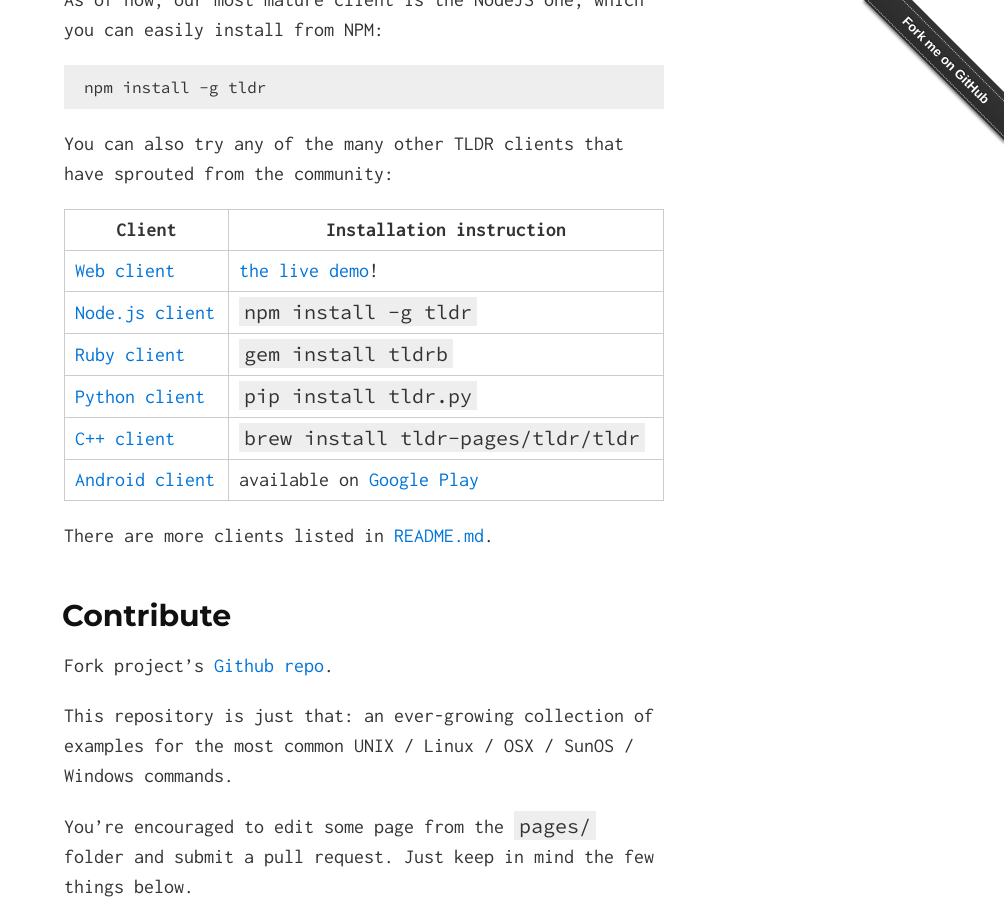
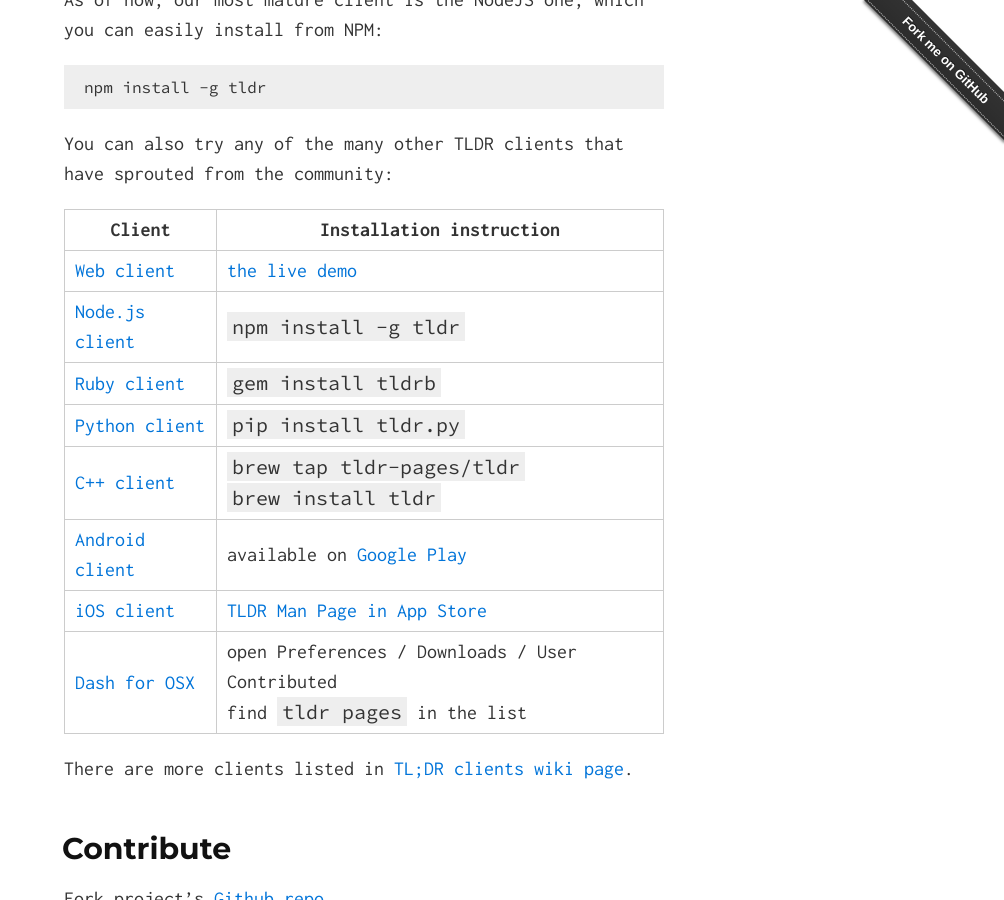
Before and after one commit to tehmoth/tldr-pages.github.io, a Jekyll site: the page built from index.md, in a window 1280 px wide and 900 px high, scrolled down 905 px. Shown: the whole window, without its empty margins (276-1280 px from the left). Built offline with Jekyll 4.4.1, drawn with Linux system fonts in a browser that asks for light colours; comment, search, counter and statistics services are not loaded.

Commit message:
Add Dash client; add iOS client; link to Wiki page instead of README.md

````diff
--- a/index.md
+++ b/index.md
@@ -30,14 +30,16 @@ You can also try any of the many other TLDR clients that have sprouted from the
 
 Client                                                                | Installation instruction
 ----------------------------------------------------------------------|----------------------------------------------------------------------------------------------------
-[Web client](https://github.com/ostera/tldr.jsx)                       | [the live demo](https://ostera.github.io/tldr.jsx)!
+[Web client](https://github.com/ostera/tldr.jsx)                       | [the live demo](https://ostera.github.io/tldr.jsx)
 [Node.js client](https://github.com/tldr-pages/tldr-node-client)      | ```npm install -g tldr```
 [Ruby client](https://github.com/YellowApple/tldrb)                   | ```gem install tldrb```
 [Python client](https://github.com/lord63/tldr.py)                    | ```pip install tldr.py```
-[C++ client](https://github.com/tldr-pages/tldr-cpp-client)           | ```brew install tldr-pages/tldr/tldr```
+[C++ client](https://github.com/tldr-pages/tldr-cpp-client)           | ```brew tap tldr-pages/tldr``` <br> ```brew install tldr```
 [Android client](https://github.com/gianasista/tldr-viewer)           | available on [Google Play](https://play.google.com/store/apps/details?id=de.gianasista.tldr_viewer)
+[iOS client](https://github.com/freesuraj/TLDR) | [TLDR Man Page in App Store](https://appsto.re/sg/IQ0-_.i)
+[Dash for OSX](https://github.com/Moddus/tldr-python-dash-docset) | open Preferences / Downloads / User Contributed <br> find `tldr pages` in the list
 
-There are more clients listed in [README.md]({{ site.github }}/blob/master/README.md#clients).
+There are more clients listed in [TL;DR clients wiki page]({{ site.github }}/wiki/TLDR-clients).
 
 ## Contribute
 
````
